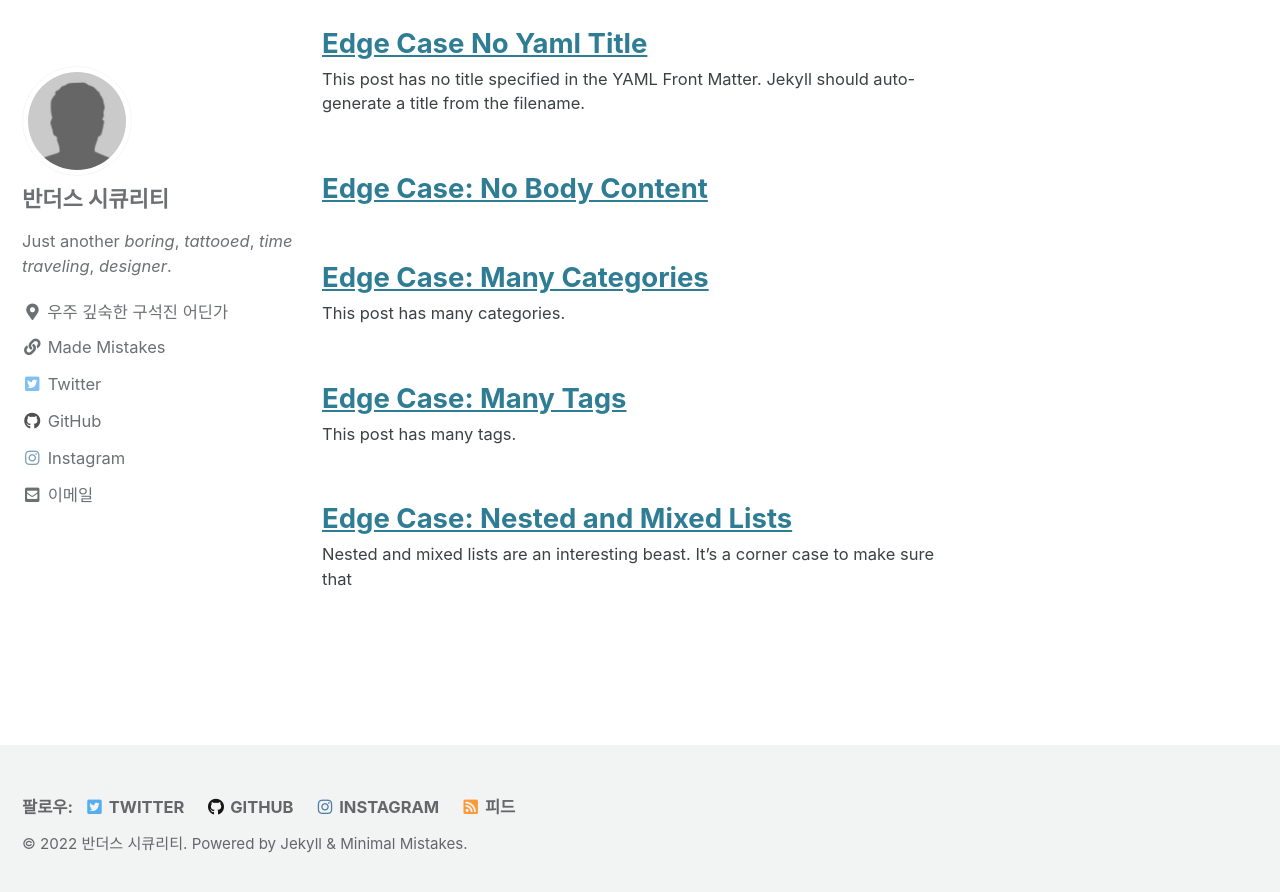
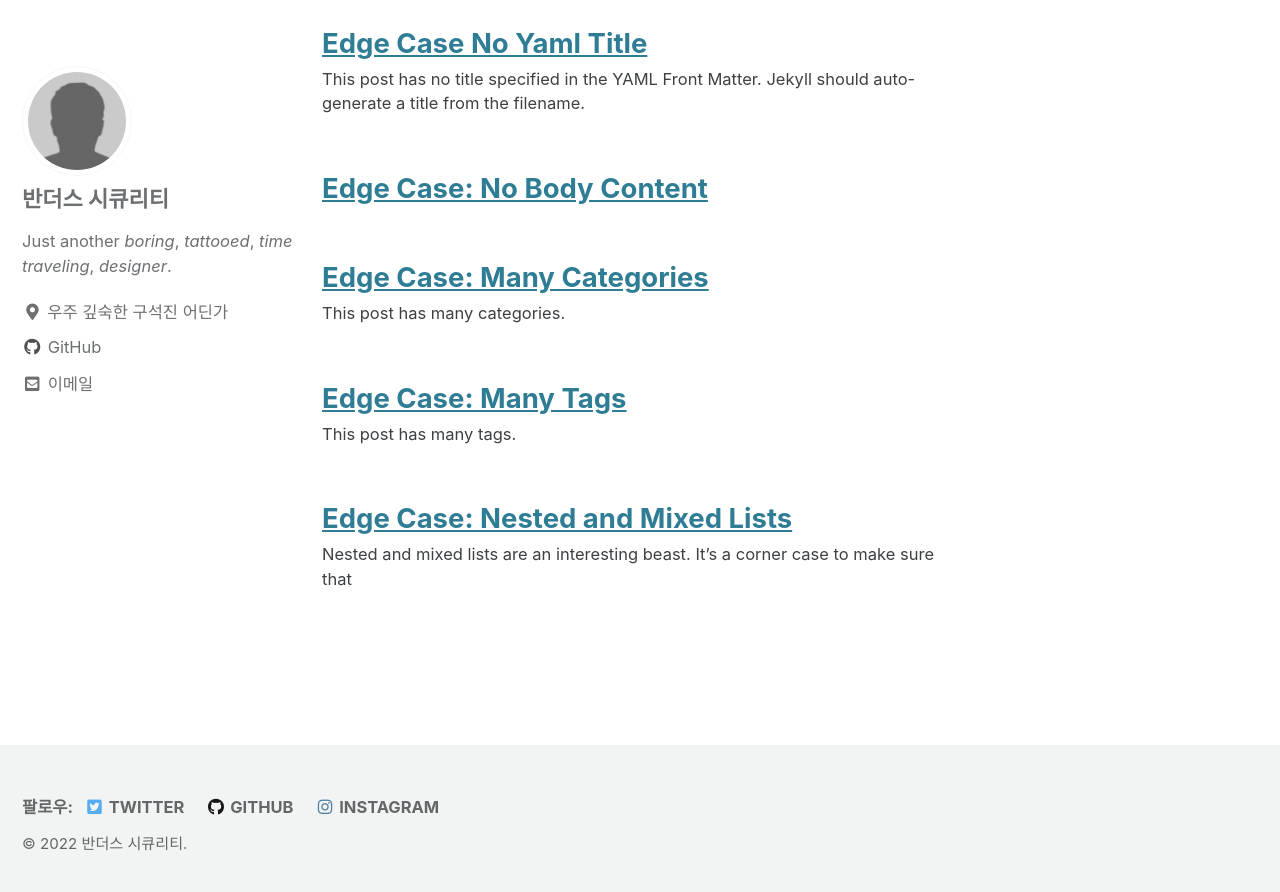
Before and after one commit to bandussecurity/bandussecurity.github.io, a Jekyll site: the page built from index.html, in a window 1280 px wide and 900 px high, scrolled down 9200 px. Shown: the top 892 px of the window. Built offline with Jekyll 4.4.1, drawn with Linux system fonts in a browser that asks for light colours; cached includes are drawn as plain includes; comment, search, counter and statistics services are not loaded; a style sheet for code colours, icons or effects is not loaded.

Commit message:
SNS, feed block

```diff
--- a/_config.yml
+++ b/_config.yml
@@ -50,6 +50,7 @@ reCaptcha:
   secret                 : # "PznnZGu3P6eTHRPLORniSq+J61YEf+A9zmColXDM5icqF49gbunH51B8+h+i2IvewpuxtA9TFoK68TuhUp/X3YKmmqhXasegHYabY50fqF9nJh9npWNhvITdkQHeaOqnFXUIwxfiEeUt49Yoa2waRR7a5LdRAP3SVM8hz0KIBT4="
 
 atom_feed:
+  hide: true
   path                   : # blank (default) uses feed.xml
 
 search                   : true # true, false (default)
@@ -109,18 +110,18 @@ author:
     - label: "Website"
       icon: "fas fa-fw fa-link"
       # url: "https://your-website.com"
-    - label: "Made Mistakes"
-      icon: "fas fa-fw fa-link"
-      url: "https://mademistakes.com"
-    - label: "Twitter"
-      icon: "fab fa-fw fa-twitter-square"
-      url: "https://twitter.com/mmistakes"
     - label: "GitHub"
       icon: "fab fa-fw fa-github"
       url: "https://github.com/bandussecurity"
-    - label: "Instagram"
-      icon: "fab fa-fw fa-instagram"
-      url: "https://instagram.com/mmistakes"
+#    - label: "Made Mistakes"
+#      icon: "fas fa-fw fa-link"
+#      url: "https://mademistakes.com"
+#    - label: "Twitter"
+#      icon: "fab fa-fw fa-twitter-square"
+#      url: "https://twitter.com/mmistakes"
+#    - label: "Instagram"
+#      icon: "fab fa-fw fa-instagram"
+#      url: "https://instagram.com/mmistakes"
 
 
 # Site Footer
--- a/_includes/footer.html
+++ b/_includes/footer.html
@@ -18,4 +18,7 @@
   </ul>
 </div>
 
-<div class="page__footer-copyright">&copy; {{ site.time | date: '%Y' }} {{ site.name | default: site.title }}. {{ site.data.ui-text[site.locale].powered_by | default: "Powered by" }} <a href="https://jekyllrb.com" rel="nofollow">Jekyll</a> &amp; <a href="https://mademistakes.com/work/minimal-mistakes-jekyll-theme/" rel="nofollow">Minimal Mistakes</a>.</div>
+<div class="page__footer-copyright">&copy; {{ site.time | date: '%Y' }} {{ site.name | default: site.title }}.</div>
+<!--
+ {{ site.data.ui-text[site.locale].powered_by | default: "Powered by" }} <a href="https://jekyllrb.com" rel="nofollow">Jekyll</a> &amp; <a href="https://mademistakes.com/work/minimal-mistakes-jekyll-theme/" rel="nofollow">Minimal Mistakes</a>.
+ -->
```
